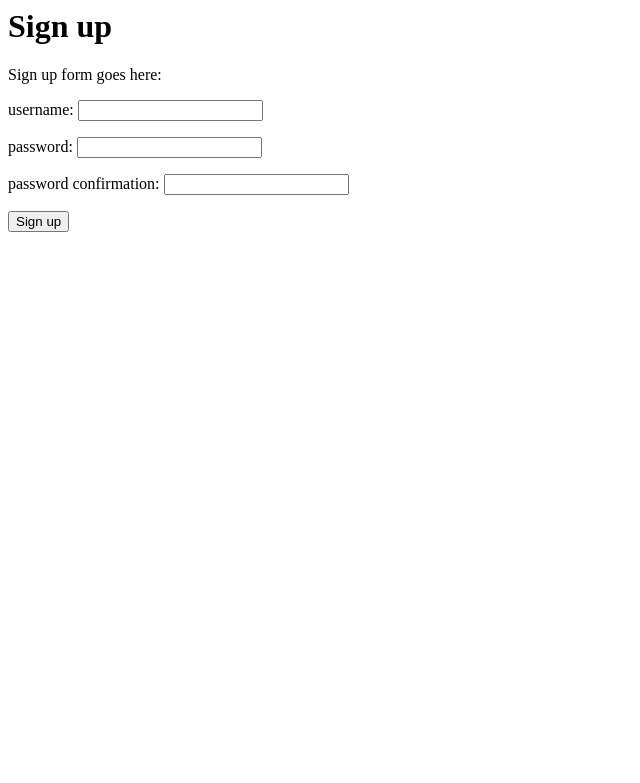
After one commit to YaserylAurian/onepiece_investing, a Django app: page /sign_up/ in a window 1280 px wide. The commit adds this page. Shown: the top 783 px of the page, without its empty margins (0-640 px from the left). Run offline with Django 5.2, Linux system fonts and the light colour scheme.

Commit message:
Add sign up view, url and form

```diff
--- a/onepiece_investing/urls.py
+++ b/onepiece_investing/urls.py
@@ -20,5 +20,6 @@ from stocks import views
 
 urlpatterns = [
     path('admin/', admin.site.urls),
-    path('', views.home, name='home')
+    path('', views.home, name='home'),
+    path('sign_up/', views.sign_up, name='sign_up'),
 ]
--- /dev/null
+++ b/stocks/forms.py
@@ -0,0 +1,6 @@
+from django import forms
+from .models import User
+class SignUpForm(forms.Form):
+    username = forms.CharField(label='username')
+    new_password = forms.CharField(label='password', widget=forms.PasswordInput())
+    password_confirmation = forms.CharField(label='password confirmation', widget=forms.PasswordInput())
--- a/stocks/templates/home.html
+++ b/stocks/templates/home.html
@@ -4,6 +4,6 @@
     </head>
     <body>
         <h1>One piece investing</h1>
-        <p>Stocks go below here: </p>
+        <p><a href='{% url 'sign_up' %}'>Sign Up</a></p>
     </body>
 </html>
--- /dev/null
+++ b/stocks/templates/sign_up.html
@@ -0,0 +1,14 @@
+<html>
+    <head>
+        <title>One Piece Investing</title>
+    </head>
+    <body>
+        <h1>Sign up</h1>
+        <p>Sign up form goes here: </p>
+        <form action="{% url 'sign_up' %}" method="post">
+            {% csrf_token %}
+            {{form.as_p}}
+            <input type = "submit" value="Sign up">
+        </form>
+    </body>
+</html>
--- a/stocks/views.py
+++ b/stocks/views.py
@@ -1,5 +1,9 @@
 from django.shortcuts import render
-
+from .forms import SignUpForm
 # Create your views here.
 def home(request):
     return render(request, 'home.html')
+
+def sign_up(request):
+    form = SignUpForm()
+    return render(request, 'sign_up.html', {'form': form})
```
